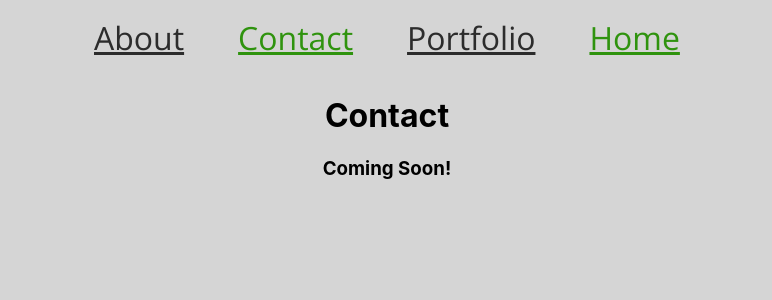
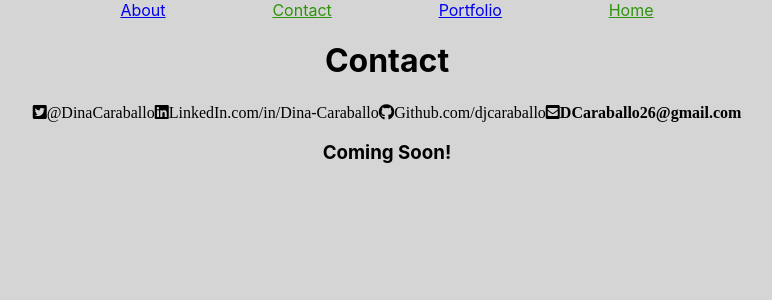
Before and after one commit to djcaraballo/dc_portfolio, a React (Create React App) app: page /contact in a window 1280 px wide. Shown: the top 300 px of the page, without its empty margins (253-1025 px from the left). Built offline with nearby package versions, Linux system fonts and the light colour scheme.

Commit message:
Add nav links and icons to nav bar

```diff
--- a/public/index.html
+++ b/public/index.html
@@ -3,6 +3,7 @@
   <head>
     <meta charset="utf-8" />
     <link rel="shortcut icon" href="%PUBLIC_URL%/dev.ico" />
+    <link rel="stylesheet" href="https://use.fontawesome.com/releases/v5.8.1/css/all.css" integrity="sha384-50oBUHEmvpQ+1lW4y57PTFmhCaXp0ML5d60M1M7uH2+nqUivzIebhndOJK28anvf" crossorigin="anonymous">
     <meta
       name="viewport"
       content="width=device-width, initial-scale=1, shrink-to-fit=no"
--- a/src/Components/Contact/Contact.js
+++ b/src/Components/Contact/Contact.js
@@ -7,6 +7,10 @@ const Contact = () => {
     <div>
       <PageNav />
       <h1>Contact</h1>
+      <i className="fab fa-twitter-square">@DinaCaraballo</i>
+      <i className="fab fa-linkedin">LinkedIn.com/in/Dina-Caraballo</i>
+      <i className="fab fa-github">Github.com/djcaraballo</i>
+      <i className="fas fa-envelope-square">DCaraballo26@gmail.com</i>
       <h3>Coming Soon!</h3>
     </div>
   )
--- a/src/Components/LandingNav/LandingNav.css
+++ b/src/Components/LandingNav/LandingNav.css
@@ -7,7 +7,7 @@
   margin: auto;
 }
 
-.nav {
+.landing-nav {
   color: #2c2c2c;
   font-family: 'Open Sans', sans-serif;
   font-size: 2em;
--- a/src/Components/LandingNav/LandingNav.js
+++ b/src/Components/LandingNav/LandingNav.js
@@ -6,9 +6,9 @@ import './LandingNav.css'
 const LandingNav = () => {
   return (
     <div className="nav-bar">
-      <NavLink to='/about' className='nav'>About</NavLink>
-      <NavLink to='/contact' className='nav'>Contact</NavLink>
-      <NavLink to='/portfolio' className='nav'>Portfolio</NavLink>
+      <NavLink to='/about' className='landing-nav'>About</NavLink>
+      <NavLink to='/contact' className='landing-nav'>Contact</NavLink>
+      <NavLink to='/portfolio' className='landing-nav'>Portfolio</NavLink>
     </div>
   )
 }
```
